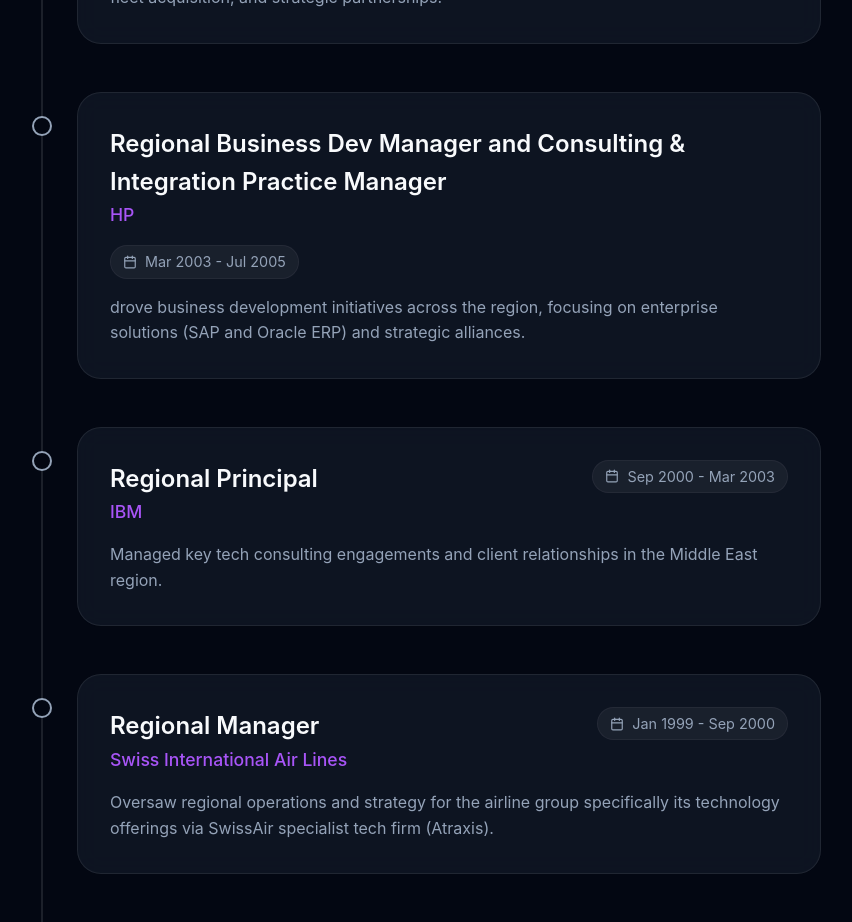
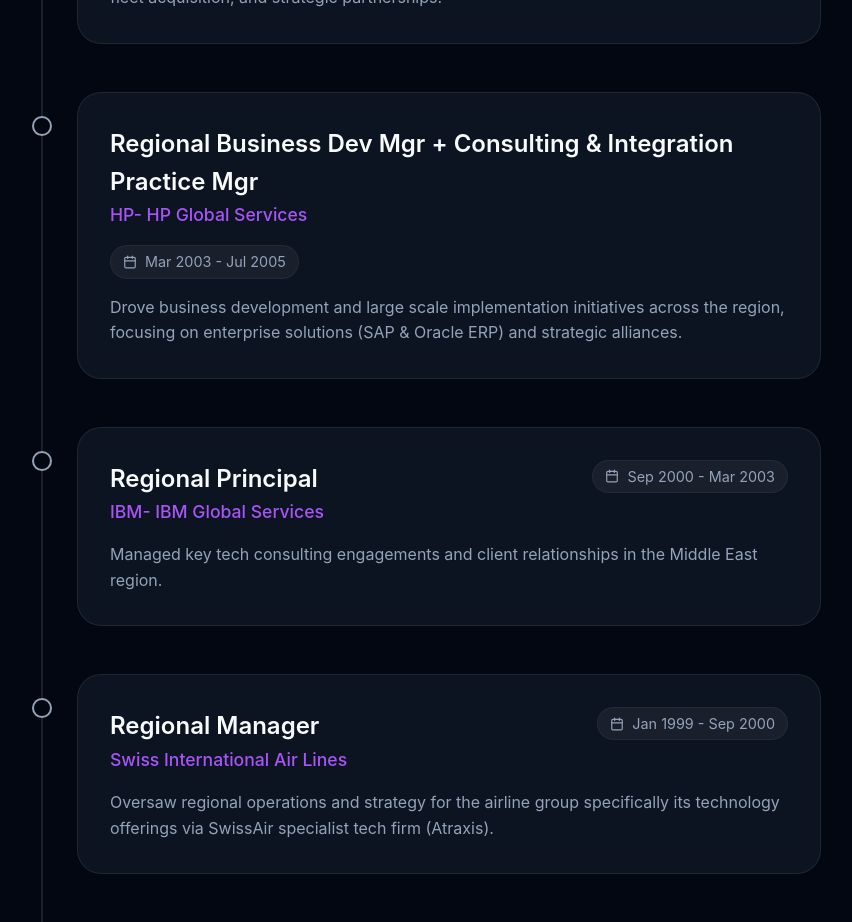
Before and after one commit to moeshanti/personal-landing-page, a React (Vite) app: page / in a window 1280 px wide. Shown: the part 2880-3802 px from the top of the page, without its empty margins (219-1071 px from the left). Built offline with nearby package versions, Linux system fonts and the light colour scheme.

Commit message:
Refine job titles and company names in Experience component
Updated job roles and company names for clarity and consistency.

```diff
--- a/src/components/Experience.jsx
+++ b/src/components/Experience.jsx
@@ -30,16 +30,16 @@
         },
         {
             id: 4,
-            role: 'Regional Business Dev Manager and Consulting & Integration Practice Manager',
-            company: 'HP',
+            role: 'Regional Business Dev Mgr + Consulting & Integration Practice Mgr',
+            company: 'HP- HP Global Services',
             period: 'Mar 2003 - Jul 2005',
-            description: ' drove business development initiatives across the region, focusing on enterprise solutions (SAP and Oracle ERP) and strategic alliances.',
+            description: 'Drove business development and large scale implementation initiatives across the region, focusing on enterprise solutions (SAP & Oracle ERP) and strategic alliances.',
             current: false,
         },
         {
             id: 5,
             role: 'Regional Principal',
-            company: 'IBM',
+            company: 'IBM- IBM Global Services',
             period: 'Sep 2000 - Mar 2003',
             description: 'Managed key tech consulting engagements and client relationships in the Middle East region.',
             current: false,
```
